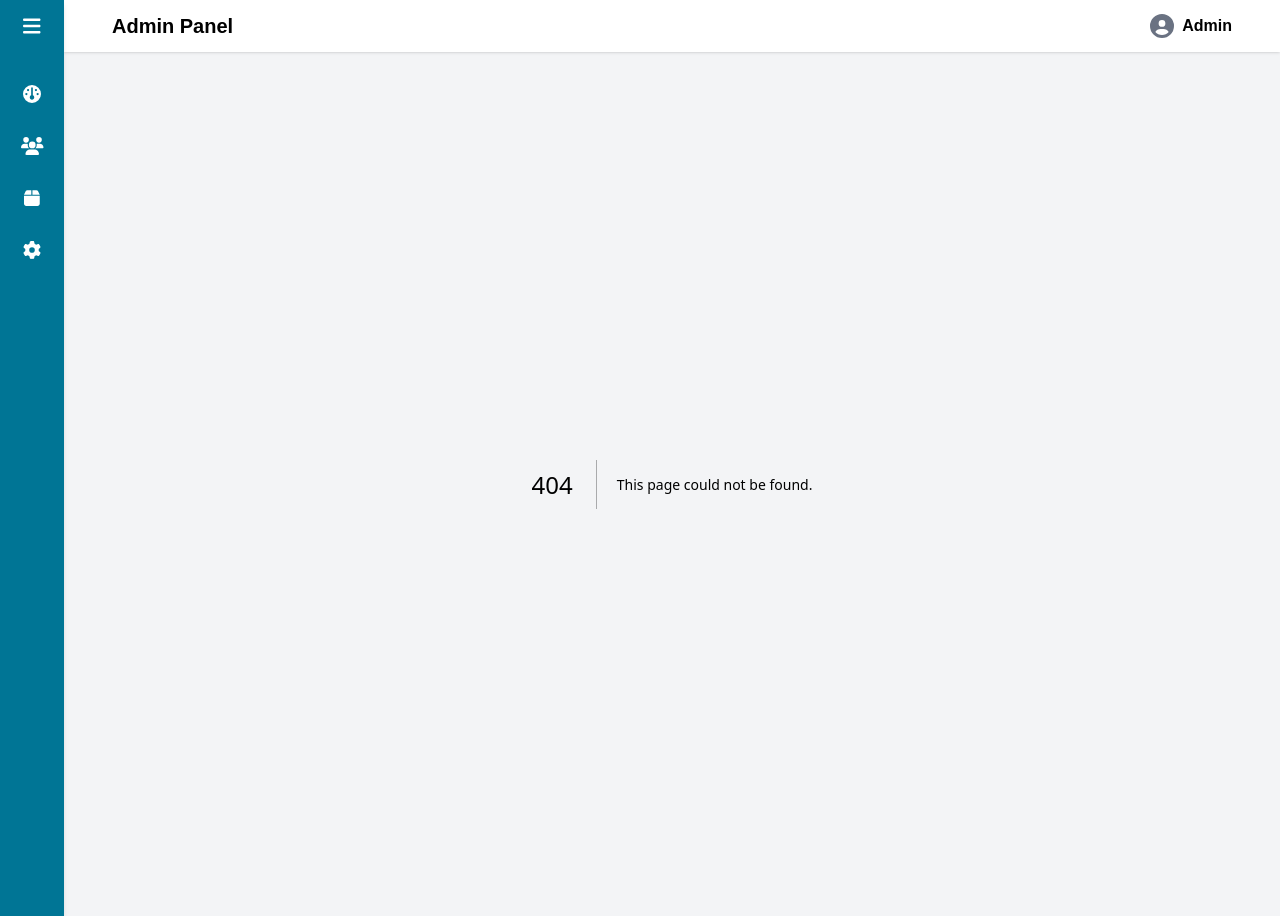
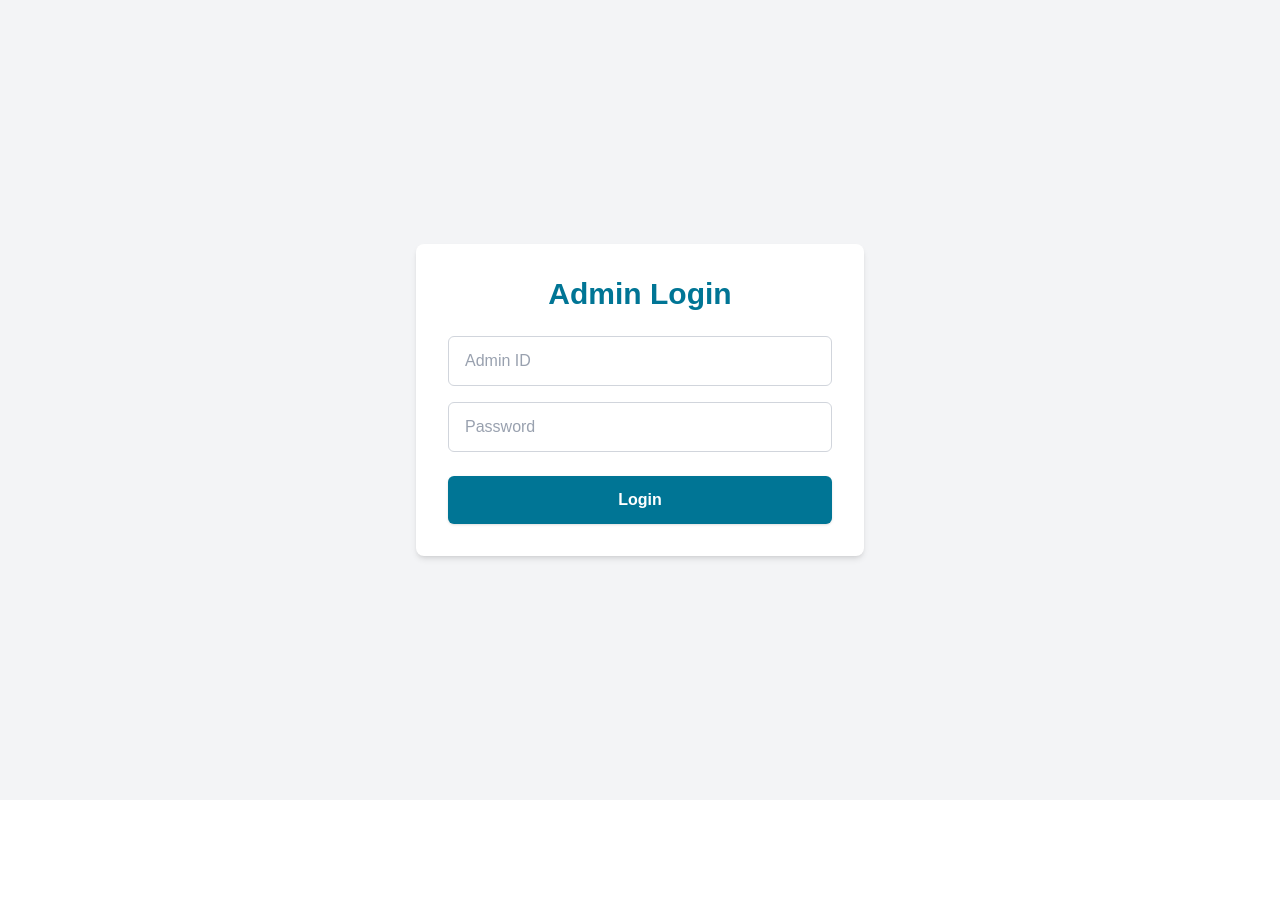
Before and after one commit to feelinhigh1/Mern_Course, a Next.js app in the folder task1/: page /login in a window 1280 px wide. Before the commit this address had no page. After the commit the page ends 800 px from the top, so only its background shows below. Built offline with nearby package versions, Linux system fonts and the light colour scheme.

Commit message:
Login Page feature added

```diff
--- a/task1/package.json
+++ b/task1/package.json
@@ -13,12 +13,14 @@
     "@fortawesome/free-brands-svg-icons": "^6.7.2",
     "@fortawesome/free-solid-svg-icons": "^6.7.2",
     "@fortawesome/react-fontawesome": "^0.2.2",
+    "jsonwebtoken": "^9.0.2",
     "next": "15.3.3",
     "react": "^19.0.0",
     "react-dom": "^19.0.0"
   },
   "devDependencies": {
     "@tailwindcss/postcss": "^4",
+    "@types/jsonwebtoken": "^9.0.10",
     "@types/node": "^20",
     "@types/react": "^19",
     "@types/react-dom": "^19",
--- a/task1/src/components/layout/Layout.tsx
+++ b/task1/src/components/layout/Layout.tsx
@@ -1,3 +1,4 @@
+// src/components/layout/Layout.tsx
 import Link from "next/link";
 import React, { JSX, useState } from "react";
 import { useRouter } from "next/router";
@@ -51,35 +52,25 @@ export default function Layout({
 }: AdminLayoutProps) {
   const [sidebarCollapsed, setSidebarCollapsed] = useState(true);
   const [dropdownOpen, setDropdownOpen] = useState(false);
-  const [mobileSidebarOpen, setMobileSidebarOpen] = useState(false);
   const router = useRouter();
 
   return (
     <div className="min-h-screen flex bg-gray-100">
-      {/* Overlay for mobile */}
-      {mobileSidebarOpen && (
-        <div
-          className="fixed inset-0 bg-opacity-50 z-30 md:hidden"
-          onClick={() => setMobileSidebarOpen(false)}
-        ></div>
-      )}
-
       {/* Sidebar */}
       <aside
         className={`${
           sidebarCollapsed ? "w-16" : "md:w-64 w-16"
         } bg-cyan-700 text-white shadow-md p-4 flex flex-col relative transition-all duration-300`}
       >
-        {/* Sidebar Header with Brand */}
         <div className="flex items-center justify-between mb-6">
-          {/* Website name, visible on md+ */}
           {!sidebarCollapsed && (
-            <Link href="/" className="hidden md:block text-xl font-bold">
+            <Link
+              href="/"
+              className="hidden md:block text-2xl font-extrabold bg-gradient-to-r from-yellow-300 to-white text-transparent bg-clip-text"
+            >
               MyApp
             </Link>
           )}
-
-          {/* Hamburger toggle, visible on md+ */}
           <button
             onClick={() => setSidebarCollapsed(!sidebarCollapsed)}
             className={`hidden md:block ${sidebarCollapsed ? "mx-auto" : ""}`}
@@ -91,7 +82,6 @@ export default function Layout({
           </button>
         </div>
 
-        {/* Nav Items */}
         <nav className="flex flex-col space-y-6 mt-4 w-full items-center">
           {navItems.map((item) => {
             const isActive = router.pathname === item.path;
@@ -124,7 +114,7 @@ export default function Layout({
       <main className="flex-1 flex flex-col min-w-0">
         {/* Header */}
         <header className="w-full bg-white shadow px-4 py-3 flex items-center justify-between">
-          <div className="flex items-center gap-2 pl-2 md:pl-8">
+          <div className="flex items-center gap-2">
             <span className="text-xl font-bold">{title}</span>
           </div>
 
@@ -151,7 +141,8 @@ export default function Layout({
                 </Link>
                 <button
                   onClick={() => {
-                    console.log("Logging out...");
+                    localStorage.removeItem("token");
+                    router.push("/login");
                     setDropdownOpen(false);
                   }}
                   className="w-full text-left flex items-center px-4 py-2 hover:bg-gray-100 text-sm gap-2"
--- /dev/null
+++ b/task1/src/hoc/withAuth.tsx
@@ -0,0 +1,25 @@
+// hoc/withAuth.tsx
+import { useRouter } from "next/router";
+import { useEffect, useState } from "react";
+
+export default function withAuth<P>(WrappedComponent: React.ComponentType<P>) {
+  return function ProtectedComponent(props: P) {
+    const [authorized, setAuthorized] = useState(false);
+    const router = useRouter();
+
+    useEffect(() => {
+      const token = localStorage.getItem("token");
+      if (!token) {
+        router.replace("/login");
+      } else {
+        setAuthorized(true);
+      }
+    }, []);
+
+    if (!authorized) {
+      return null; // or loading spinner
+    }
+
+    return <WrappedComponent {...props} />;
+  };
+}
--- a/task1/src/pages/_app.tsx
+++ b/task1/src/pages/_app.tsx
@@ -2,8 +2,14 @@ import "@/styles/globals.css";
 import type { AppProps } from "next/app";
 import Layout from "@/components/layout/Layout";
 
-export default function App({ Component, pageProps }: AppProps) {
-  return (
+export default function App({ Component, pageProps, router }: AppProps) {
+  const noLayoutRoutes = ["/login"];
+
+  const isNoLayoutRoute = noLayoutRoutes.includes(router.pathname);
+
+  return isNoLayoutRoute ? (
+    <Component {...pageProps} />
+  ) : (
     <Layout title="Admin Panel">
       <Component {...pageProps} />
     </Layout>
--- /dev/null
+++ b/task1/src/pages/api/auth/login.ts
@@ -0,0 +1,28 @@
+import type { NextApiRequest, NextApiResponse } from "next";
+import jwt from "jsonwebtoken";
+
+const ADMIN_USER = {
+  username: "admin123",
+  password: "secret123",
+};
+
+const JWT_SECRET = process.env.JWT_SECRET || "your_secret_key"; // Better to use env variables
+
+export default function handler(req: NextApiRequest, res: NextApiResponse) {
+  if (req.method !== "POST") {
+    return res.status(405).json({ message: "Method Not Allowed" });
+  }
+
+  const { username, password } = req.body;
+
+  if (!username || !password) {
+    return res.status(400).json({ message: "Username and password are required" });
+  }
+
+  if (username === ADMIN_USER.username && password === ADMIN_USER.password) {
+    const token = jwt.sign({ username }, JWT_SECRET, { expiresIn: "1h" });
+    return res.status(200).json({ token });
+  }
+
+  return res.status(401).json({ message: "Invalid credentials" });
+}
--- a/task1/src/pages/index.tsx
+++ b/task1/src/pages/index.tsx
@@ -1,20 +1,14 @@
-// import Layout from "@/components/layout/Layout";
 import React from "react";
+import withAuth from "@/hoc/withAuth";
 
 const index = () => {
   return (
     <>
-      {/* <Layout
-        title="Dashboard"
-        user={{
-          name: "Sushan Poudel",
-          avatarUrl: "",
-        }}
-      >
-        <h2 className="text-2xl font-bold mb-4">Welcome back 👋</h2>
-      </Layout> */}
+      <div className="text-xm font-semibold text-gray-800">
+        Welcome to the Admin Dashboard 👋
+      </div>
     </>
   );
 };
 
-export default index;
+export default withAuth(index);
--- /dev/null
+++ b/task1/src/pages/login/index.tsx
@@ -0,0 +1,72 @@
+import { useState } from "react";
+import { useRouter } from "next/router";
+
+export default function LoginPage() {
+  const router = useRouter();
+  const [username, setUsername] = useState("");
+  const [password, setPassword] = useState("");
+  const [error, setError] = useState("");
+
+  const handleLogin = async (e: React.FormEvent) => {
+    e.preventDefault();
+    setError("");
+
+    const res = await fetch("/api/auth/login", {
+      method: "POST",
+      headers: { "Content-Type": "application/json" },
+      body: JSON.stringify({ username, password }),
+    });
+
+    const data = await res.json();
+
+    if (res.ok) {
+      localStorage.setItem("token", data.token);
+      router.push("/");
+    } else {
+      setError(data.message || "Login failed");
+    }
+  };
+
+  return (
+    <div className="min-h-screen flex items-center justify-center bg-gray-100 px-4">
+      <form
+        onSubmit={handleLogin}
+        className="bg-white rounded-lg shadow-md w-full max-w-md p-8"
+      >
+        <h2 className="text-3xl font-bold text-cyan-700 mb-6 text-center">
+          Admin Login
+        </h2>
+
+        {error && (
+          <p className="mb-4 text-center text-red-500 font-medium">{error}</p>
+        )}
+
+        <input
+          type="text"
+          placeholder="Admin ID"
+          value={username}
+          onChange={(e) => setUsername(e.target.value)}
+          className="w-full mb-4 px-4 py-3 border border-gray-300 rounded-md focus:outline-none focus:ring-2 focus:ring-cyan-600 focus:border-cyan-600 text-gray-700 placeholder-gray-400 transition"
+          required
+          autoComplete="username"
+        />
+        <input
+          type="password"
+          placeholder="Password"
+          value={password}
+          onChange={(e) => setPassword(e.target.value)}
+          className="w-full mb-6 px-4 py-3 border border-gray-300 rounded-md focus:outline-none focus:ring-2 focus:ring-cyan-600 focus:border-cyan-600 text-gray-700 placeholder-gray-400 transition"
+          required
+          autoComplete="current-password"
+        />
+
+        <button
+          type="submit"
+          className="w-full bg-cyan-700 hover:bg-cyan-800 text-white font-semibold py-3 rounded-md shadow-sm transition"
+        >
+          Login
+        </button>
+      </form>
+    </div>
+  );
+}
```
Also changed, not shown: 1 other file (tests, documents, lock files or other folders).
